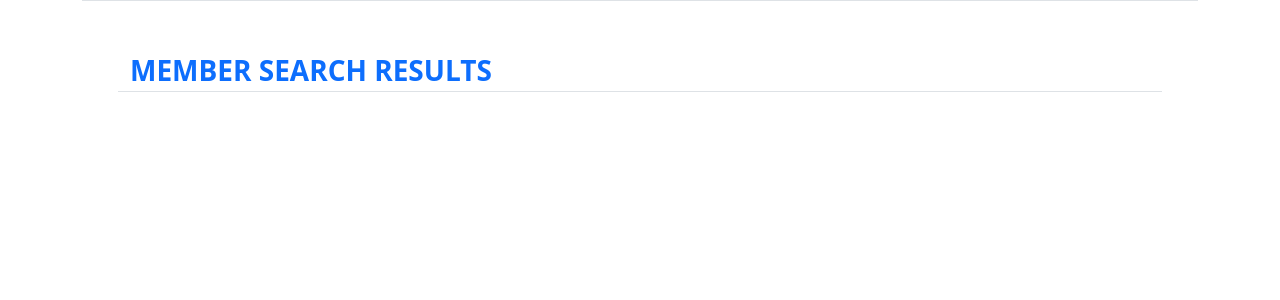
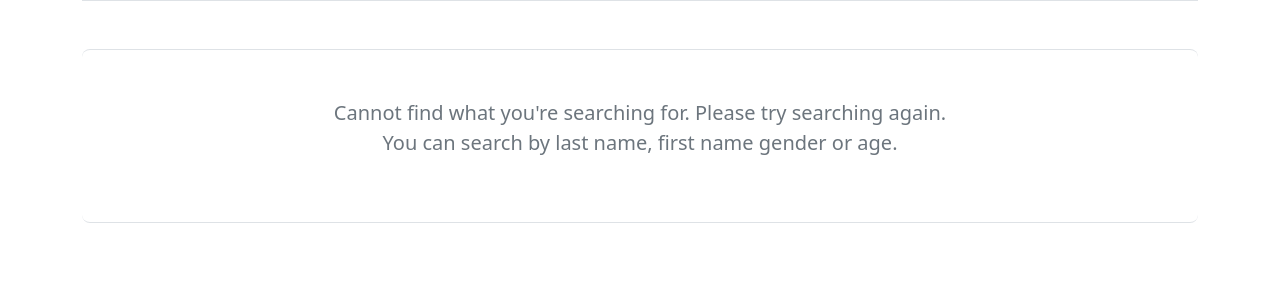
Before and after one commit to Ashdof/side_projects, a Django app: page /member_search/ in a window 1280 px wide. Shown: the part 72-372 px from the top of the page. Run offline with Django 4.2, Linux system fonts and the light colour scheme; the visitor is signed in with stand-in values (Sample User, id 1); parts of the project's set-up code (start-up, migrations or seed data) failed here and were passed over; some libraries are stand-ins or nearby versions.

Commit message:
Minor fixes and improvements

```diff
--- a/memdbase/templates/index.html
+++ b/memdbase/templates/index.html
@@ -9,6 +9,18 @@
             <section>
                 <div class="container">
                     <div class="row">
+                        {% if not mems %}
+                        <div class="container bg-white px-5 py-5 border-top border-bottom rounded-3">
+                            <div class="row">
+                                <div class="col-lg-12 col-md-12 col-sm-12">
+                                    <p class="text-center text-secondary fs-5 ">
+                                        You are all caught up. There are no records to display.<br />
+                                        <span>Click <b><a class="text-decoration-none fw-bold" href="{% url 'members:member_new' %}">here</a></b> to start adding records</span>
+                                    </p>
+                                </div>
+                            </div>
+                        </div>
+                        {% else %}
                         {% for person in mems %}
                             <div class="col-lg-2 col-md-2 col-sm-3">
                                 <div class="align-items-center justify-content-center text-center">
@@ -23,6 +35,7 @@
                                 </div>
                             </div>
                         {% endfor %}
+                        {% endif %}
                     </div>
                 </div>
             </section>
--- a/memdbase/templates/members/member_search.html
+++ b/memdbase/templates/members/member_search.html
@@ -4,6 +4,18 @@
 
 {% block content %}
 <!-- NAME TITLE SECTION -->
+{% if not object_list %}
+    <div class="container bg-white px-5 py-5 border-top border-bottom rounded-3">
+        <div class="row">
+            <div class="col-lg-12 col-md-12 col-sm-12">
+                <p class="text-center text-secondary fs-5 ">
+                    Cannot find what you're searching for. Please try searching again.
+                    <br />You can search by last name, first name gender or age.
+                </p>
+            </div>
+        </div>
+    </div>
+{% else %}
 <section>
     <div class="container bg-white px-5">
         <!-- NAME OF PERSON AS TITLE OF PAGE -->
@@ -33,7 +45,9 @@
                     </div>
                 </div>
             {% endfor %}
+
         </div>
     </div>
 </section>
+{% endif %}
 {% endblock content %}
```
